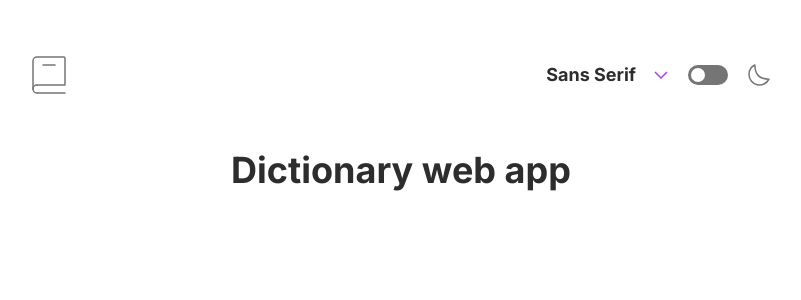
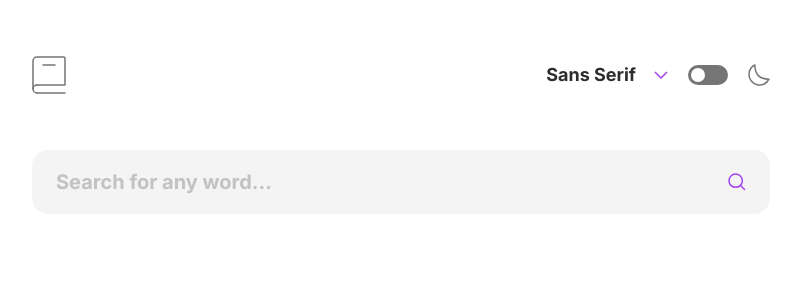
Before and after one commit to boonyarit-iamsaard/fm-dictionary-web-app, a Next.js app: page / in a window 1280 px wide. Shown: the top 300 px of the page, without its empty margins (239-1040 px from the left). Built offline with nearby package versions, Linux system fonts and the light colour scheme.

Commit message:
build: add search component

```diff
--- /dev/null
+++ b/src/components/icons/icon-search.tsx
@@ -0,0 +1,21 @@
+import { type FC } from 'react';
+
+export const IconSearch: FC = () => {
+  return (
+    <svg
+      xmlns="http://www.w3.org/2000/svg"
+      width="18"
+      height="18"
+      viewBox="0 0 18 18"
+      className="stroke-fm-primary"
+    >
+      <path
+        fill="none"
+        strokeLinecap="round"
+        strokeLinejoin="round"
+        strokeWidth="1.5"
+        d="m12.663 12.663 3.887 3.887M1 7.664a6.665 6.665 0 1 0 13.33 0 6.665 6.665 0 0 0-13.33 0Z"
+      />
+    </svg>
+  );
+};
--- a/src/components/icons/index.tsx
+++ b/src/components/icons/index.tsx
@@ -1,2 +1,3 @@
 export { IconArrowDown } from './icon-arrow-down';
 export { IconMoon } from './icon-moon';
+export { IconSearch } from './icon-search';
--- a/src/components/ui/index.tsx
+++ b/src/components/ui/index.tsx
@@ -1,4 +1,5 @@
 export { DropdownMenu } from './dropdown-menu';
 export { Header } from './header';
 export { Logo } from './logo';
+export { Search } from './search';
 export { Toggle } from './toggle';
--- /dev/null
+++ b/src/components/ui/search.tsx
@@ -0,0 +1,25 @@
+import { type FC } from 'react';
+
+import { IconSearch } from '~/components/icons';
+
+export const Search: FC = () => {
+  return (
+    <div>
+      <label htmlFor="search" className="sr-only">
+        Search for any word
+      </label>
+      <div className="relative w-full">
+        <input
+          type="text"
+          id="search"
+          className="block w-full rounded-2xl bg-fm-gray-50 py-[0.875rem] pl-6 pr-[4.125rem] font-bold leading-5 text-fm-gray-700 placeholder:text-fm-gray-700/25 focus-visible:outline-none focus-visible:ring-1 focus-visible:ring-fm-primary md:py-5 md:text-xl md:leading-6"
+          placeholder="Search for any word..."
+          required
+        />
+        <div className="pointer-events-none absolute inset-y-0 right-0 flex items-center pr-6">
+          <IconSearch />
+        </div>
+      </div>
+    </div>
+  );
+};
--- a/src/pages/index.tsx
+++ b/src/pages/index.tsx
@@ -1,15 +1,13 @@
 import { type NextPage } from 'next';
 
-import { Header } from '~/components/ui';
+import { Header, Search } from '~/components/ui';
 
 const Home: NextPage = () => {
   return (
     <>
       <Header />
       <main className="container mx-auto w-[min(100%-3rem,_46.125rem)]">
-        <h1 className="text-center text-4xl font-extrabold">
-          Dictionary web app
-        </h1>
+        <Search />
       </main>
     </>
   );
```
